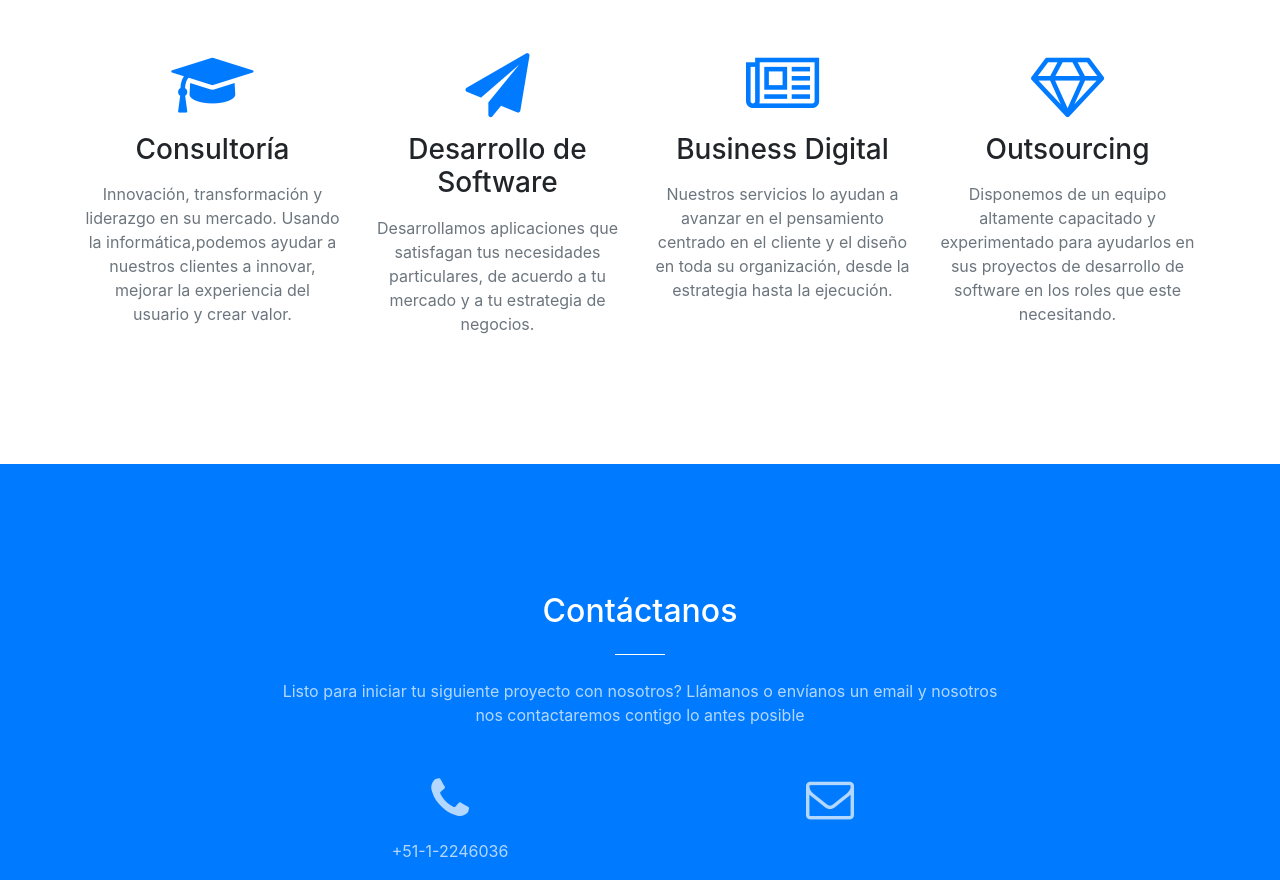
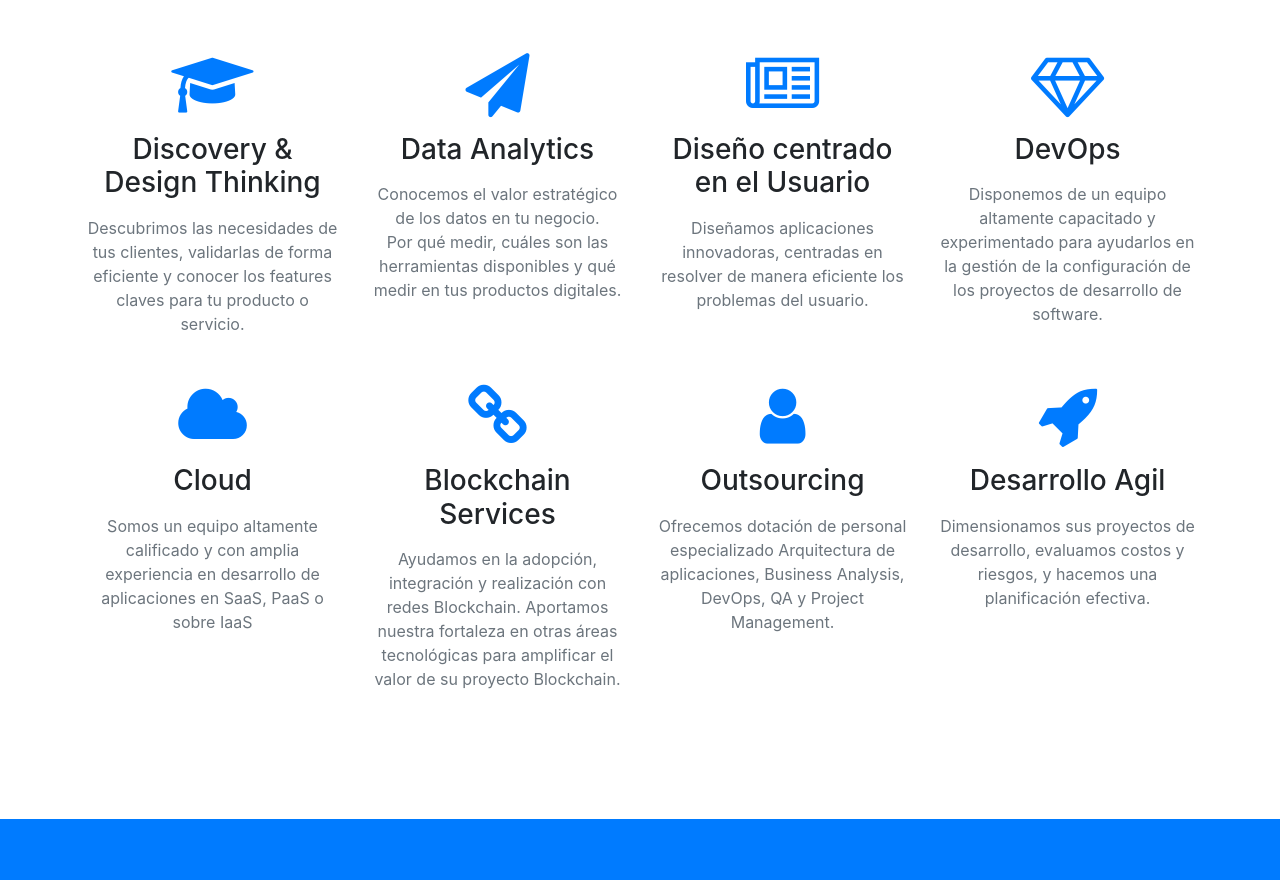
Before and after one commit to rodrigomatteo/sinnova.pe, a website with bundled scripts: page index.html in a window 1280 px wide. Shown: the part 1920-2800 px from the top of the page. Built offline with nearby package versions, Linux system fonts and the light colour scheme.

Commit message:
Changes in services and grammatical and spelling fixes

```diff
--- a/index.html
+++ b/index.html
@@ -67,12 +67,10 @@
           </div>
           <div class="col-lg-8 mx-auto">
             <p class="text-faded mb-5">
-              Brindamos servicios profesionales, altamente calificados, de tecnologia de informacion.
-
-              Disponemos de un grupo de profesionales
-              especializados, dedicados no sólo a
-              resolver problemas, sino preocupados por ayudar
-              a nuestros clientes a crecer y mejorar.</p>
+              Brindamos servicios profesionales, altamente calificados, de tecnología de información.
+              Disponemos de un grupo de profesionales especializados, dedicados no sólo a
+              resolver problemas, sino preocupados por ayudar a nuestros clientes a crecer y mejorar.
+            </p>
             <a class="btn btn-light btn-xl js-scroll-trigger" href="#about">Mas información</a>
           </div>
         </div>
@@ -86,7 +84,7 @@
             <h2 class="section-heading text-white">Nosotros</h2>
             <hr class="light my-4">
             <p class="text-faded mb-4 text-justify">
-              Somos una compañía orientada a brindar servicios de Consultoría y  Tecnologías de Información.<br/>
+              Somos una compañía orientada a brindar servicios de Consultoría y Tecnologías de Información.<br/>
             </p>
             <p class="text-faded mb-4 text-justify">
               Nuestro objetivo es desarrollar soluciones integrales que permitan a su organización enfocar sus recursos directamente en el negocio.<br/>
@@ -101,10 +99,11 @@
                     <i class="fa fa-4x fa-key text-white mb-3 sr-icons"></i>
                     <h5 class="section-heading text-white">Misión</h5>
                     <p class="text-faded">
-                      Desarrollamos soluciones cumpliendo con presupuestos y plazos porque trabajamos en equipos integrados que incluyen al cliente. Sólo sabemos desarrollar software de manera simple, rápida y efectiva.
+                      Desarrollamos soluciones cumpliendo con presupuestos y plazos porque trabajamos en equipos integrados que incluyen al cliente.
+                      Sólo sabemos desarrollar software de manera simple, rápida y efectiva.
                     </p>
                     <p class="text-faded">
-                        Analizamos con cada cliente su cadena de valor para entender los retos y oportunidades que presenta.
+                      Analizamos con cada cliente su cadena de valor para entender los retos y oportunidades que presenta.
                     </p>
                   </div>
                 </div>
@@ -113,7 +112,8 @@
                     <i class="fa fa-4x fa-handshake-o text-white mb-3 sr-icons"></i>
                     <h5 class="section-heading text-white">Visión</h5>
                     <p class="text-faded">
-                        Ser una empresa líder en servicios de TI bajo una perspectiva de Socio Tecnológico, construyendo junto con nuestros clientes una relación estable y duradera compartiendo objetivos en común.
+                        Ser una empresa líder en servicios de TI bajo una perspectiva de Socio Tecnológico,
+                        construyendo junto con nuestros clientes una relación estable y duradera compartiendo objetivos en común.
                       </p>
                   </div>
                 </div>
@@ -139,41 +139,78 @@
           <div class="col-lg-3 col-md-6 text-center">
             <div class="service-box mt-5 mx-auto">
               <i class="fa fa-4x fa-graduation-cap text-primary mb-3 sr-icons"></i>
-              <h3 class="mb-3">Consultoría</h3>
+              <h3 class="mb-3">Discovery & Design Thinking</h3>
               <p class="text-muted mb-0">
-                Innovación, transformación y liderazgo en su mercado.
-                Usando la informática,podemos ayudar a nuestros clientes a innovar, mejorar la experiencia del usuario y crear valor.
+                  Descubrimos las necesidades de tus clientes, validarlas de forma eficiente y conocer los features claves para tu producto o servicio.
               </p>
             </div>
           </div>
           <div class="col-lg-3 col-md-6 text-center">
             <div class="service-box mt-5 mx-auto">
               <i class="fa fa-4x fa-paper-plane text-primary mb-3 sr-icons"></i>
-              <h3 class="mb-3">Desarrollo de Software</h3>
+              <h3 class="mb-3">Data Analytics</h3>
               <p class="text-muted mb-0">
-                  Desarrollamos aplicaciones
-                  que satisfagan tus
-                  necesidades particulares, de acuerdo a tu mercado y a tu estrategia de negocios.
+                Conocemos el valor estratégico de los datos en tu negocio.
+              </p>
+              <p class="text-muted mb-0">
+                Por qué medir, cuáles son las herramientas disponibles y qué medir en tus productos digitales.
               </p>
             </div>
           </div>
           <div class="col-lg-3 col-md-6 text-center">
             <div class="service-box mt-5 mx-auto">
               <i class="fa fa-4x fa-newspaper-o text-primary mb-3 sr-icons"></i>
-              <h3 class="mb-3">Business Digital</h3>
+              <h3 class="mb-3">Diseño centrado en el Usuario</h3>
               <p class="text-muted mb-0">
-                  Nuestros servicios lo ayudan a avanzar en el pensamiento centrado en el cliente
-                  y el diseño en toda su organización, desde la estrategia hasta la ejecución.
+                Diseñamos aplicaciones innovadoras, centradas en resolver de manera eficiente los problemas del usuario.
               </p>
             </div>
           </div>
           <div class="col-lg-3 col-md-6 text-center">
             <div class="service-box mt-5 mx-auto">
               <i class="fa fa-4x fa-diamond text-primary mb-3 sr-icons"></i>
+              <h3 class="mb-3">DevOps</h3>
+              <p class="text-muted mb-0">
+                Disponemos de un equipo altamente capacitado y experimentado para ayudarlos
+                en la gestión de la configuración de los proyectos de desarrollo de software.
+              </p>
+            </div>
+          </div>
+        </div>
+        <div class="row">
+          <div class="col-lg-3 col-md-6 text-center">
+            <div class="service-box mt-5 mx-auto">
+              <i class="fa fa-4x fa-cloud text-primary mb-3 sr-icons"></i>
+              <h3 class="mb-3">Cloud</h3>
+              <p class="text-muted mb-0">
+                Somos un equipo altamente calificado y con amplia experiencia en desarrollo de aplicaciones en SaaS, PaaS o sobre IaaS
+              </p>
+            </div>
+          </div>
+          <div class="col-lg-3 col-md-6 text-center">
+            <div class="service-box mt-5 mx-auto">
+              <i class="fa fa-4x fa-link text-primary mb-3 sr-icons"></i>
+              <h3 class="mb-3">Blockchain Services</h3>
+              <p class="text-muted mb-0">
+                Ayudamos en la adopción, integración y realización con redes Blockchain. Aportamos nuestra fortaleza en otras áreas tecnológicas para amplificar el valor de su proyecto Blockchain.
+              </p>
+            </div>
+          </div>
+          <div class="col-lg-3 col-md-6 text-center">
+            <div class="service-box mt-5 mx-auto">
+              <i class="fa fa-4x fa-user text-primary mb-3 sr-icons"></i>
               <h3 class="mb-3">Outsourcing</h3>
               <p class="text-muted mb-0">
-                Disponemos de un equipo altamente capacitado y experimentado para ayudarlos
-                en sus proyectos de desarrollo de software en los roles que este necesitando.
+                  Ofrecemos dotación de personal especializado Arquitectura de aplicaciones, Business Analysis, DevOps, QA y Project Management.
+              </p>
+            </div>
+          </div>
+          <div class="col-lg-3 col-md-6 text-center">
+            <div class="service-box mt-5 mx-auto">
+              <i class="fa fa-4x fa-rocket text-primary mb-3 sr-icons"></i>
+              <h3 class="mb-3">Desarrollo Agil</h3>
+              <p class="text-muted mb-0">
+                Dimensionamos sus proyectos de desarrollo, evaluamos costos y riesgos, y hacemos una planificación efectiva.
               </p>
             </div>
           </div>
```
